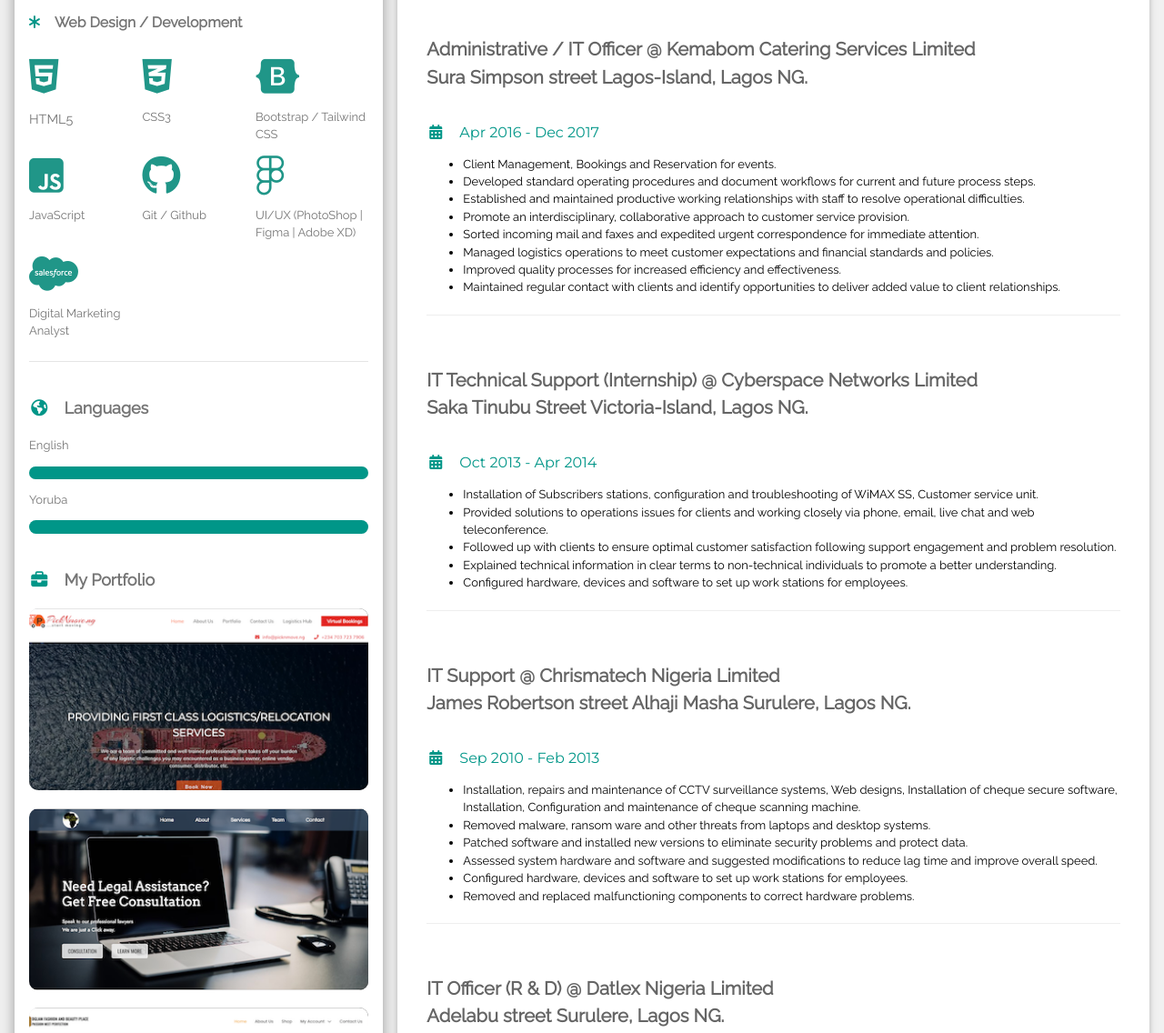
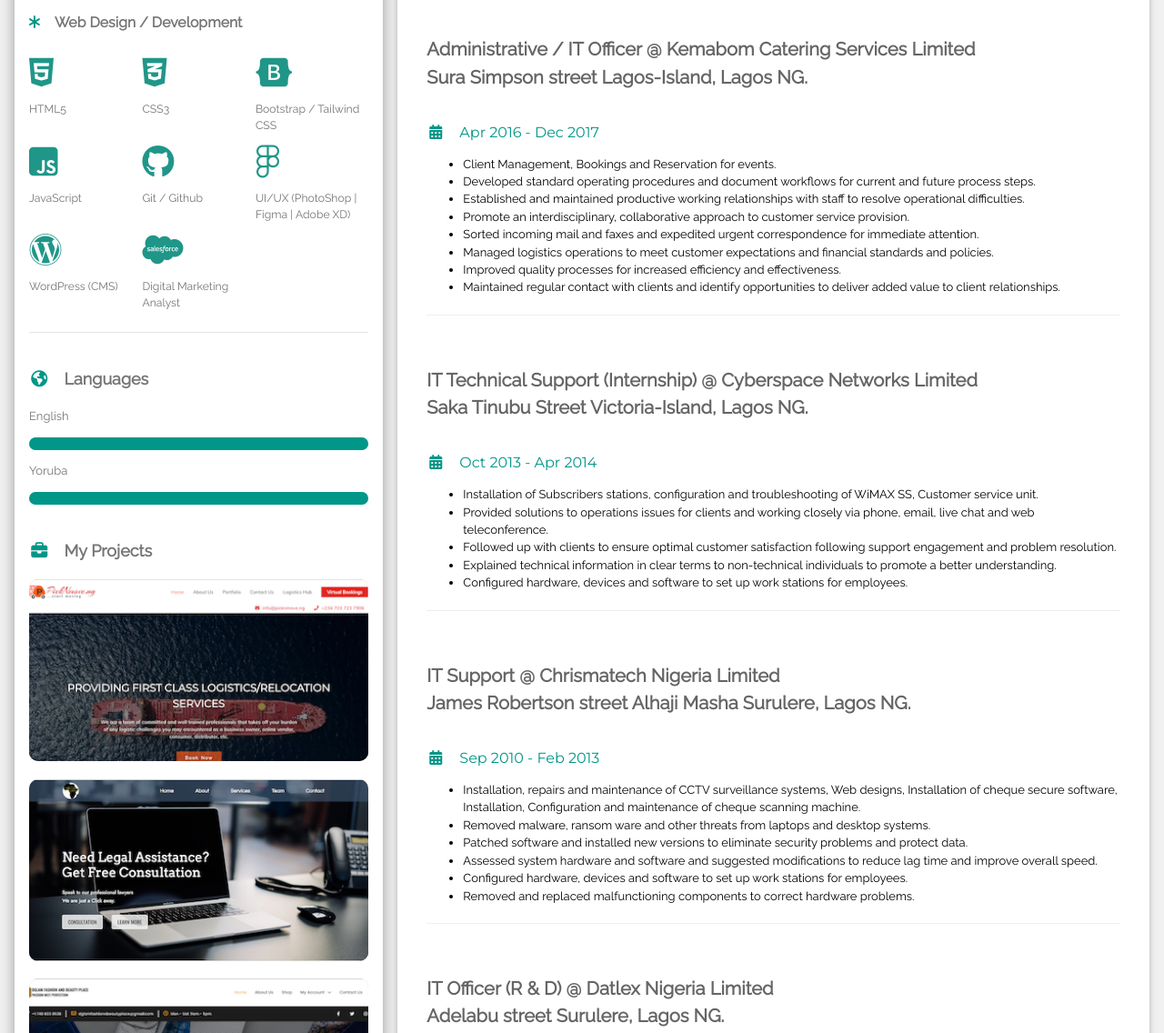
Before and after one commit to dharmyx/My-CV, a plain HTML site: page index.html in a window 1280 px wide. Shown: the part 715-1851 px from the top of the page at 91% size. Drawn offline with Linux system fonts and the light colour scheme; some icons are missing.

Commit message:
Updates on My CV

```diff
--- a/index.html
+++ b/index.html
@@ -73,41 +73,46 @@
                             </div>-->
                             <div class="tech2">
                                 <i class="fab fa-css3-alt"></i>
-                                <p>CSS3</p></div>
+                                <p class="tech-stack-text">CSS3</p></div>
                                 <!--<div class="w3-light-grey w3-round-xlarge w3-small">
                                 <div class="w3-container w3-center w3-round-xlarge w3-teal" style="width:91%">91%</div>
                             </div>-->
                                 <div class="tech3">
                                     <i class="fab fa-bootstrap"></i>
-                                <p>Bootstrap / Tailwind CSS </p></div>
+                                <p class="tech-stack-text">Bootstrap / Tailwind CSS </p></div>
                                 <!--<div class="w3-light-grey w3-round-xlarge w3-small">
                                 <div class="w3-container w3-center w3-round-xlarge w3-teal" style="width:90%">90%</div>
                             </div>-->
                             <div class="tech4">
                                 <i class="fab fa-js-square"></i>
-                                <p>JavaScript</p></div>
+                                <p class="tech-stack-text">JavaScript</p></div>
                                 <!--<div class="w3-light-grey w3-round-xlarge w3-small">
                                 <div class="w3-container w3-center w3-round-xlarge w3-teal" style="width:60%">60%</div>
                             </div>-->
                             <div class="tech5">
                                 <i class="fab fa-github"></i>
-                                <p>Git / Github</p></div>
+                                <p class="tech-stack-text">Git / Github</p></div>
                                 <!--<div class="w3-light-grey w3-round-xlarge w3-small">
                                 <div class="w3-container w3-center w3-round-xlarge w3-teal" style="width:85%">85%</div>
                             </div>-->
                                 <div class="tech6">
                                     <i class="fab fa-figma"></i><i class="fab fa-adobe"></i>
-                                <p>UI/UX (PhotoShop | Figma |
+                                <p class="tech-stack-text">UI/UX (PhotoShop | Figma |
                                     Adobe XD)</p></div>
                                 <!--<div class="w3-light-grey w3-round-xlarge w3-small">
                                 <div class="w3-container w3-center w3-round-xlarge w3-teal" style="width:70%">70%</div>
                             </div>-->
                                 <div class="tech7">
+                                    <i class="fab fa-wordpress"></i>
+                                <p class="tech-stack-text">WordPress (CMS)</p></div>
+
+                                <div class="tech8">
                                     <i class="fab fa-salesforce"></i>
-                                <p>Digital Marketing Analyst</p></div>
+                                <p class="tech-stack-text">Digital Marketing Analyst</p></div>
                                 <!--<div class="w3-light-grey w3-round-xlarge w3-small">
                                 <div class="w3-container w3-center w3-round-xlarge w3-teal" style="width:60%">60%</div>
                             </div>-->
+
 
                             </div>
                             <br>
@@ -124,7 +129,7 @@
                             </div>
                             <br>
                             <p class="w3-large w3-text-theme"><b><i
-                                        class="fas fa-briefcase fa-fw w3-margin-right w3-text-teal"></i>My Portfolio</b>
+                                        class="fas fa-briefcase fa-fw w3-margin-right w3-text-teal"></i>My Projects</b>
                             </p>
 
                             <div class="portfolio-column1">
@@ -140,7 +145,7 @@
                                 <div class="portfolio-image2"></div>
                                 <div class="overlay">
                                     <p class="click"><a href="https://africap-consulting-testpage.netlify.app/"
-                                            target="_blank">Africap Consulting</a></p>
+                                            target="_blank">Africap Consulting Law Firm</a></p>
                                 </div>
                             </div>
 
@@ -185,8 +190,8 @@
                             <div class="portfolio-column8">
                                 <div class="portfolio-image8"></div>
                                 <div class="overlay">
-                                    <p class="click"><a href="https://traveltourguideclone.netlify.app/"
-                                        target="_blank">Travel Tour Guide</a></p>
+                                    <p class="click"><a href="https://www.youngpreneurceo.com/"
+                                        target="_blank">Youngpreneurceo Business Coach</a></p>
                                 </div>
                             </div>
 
@@ -392,7 +397,7 @@
             <p>Connect with me on all Social Media platforms</p>
             <a class="facebook" href="https://www.facebook.com/teminidami" target="_blank">
                 <i class="fab fa-facebook w3-hover-opacity"></i></a>
-            <a class="twitter" href="https://www.twitter.com/iamMajordonlass" target="_blank">
+            <a class="twitter" href="https://www.twitter.com/iamdharmyx" target="_blank">
                 <i class="fab fa-twitter w3-hover-opacity"></i></a>
             <a class="instagram" href="https://www.instagram.com/teminidami" target="_blank">
                 <i class="fab fa-instagram-square w3-hover-opacity"></i></a>
@@ -404,7 +409,7 @@
                 <i class="fas fa-envelope w3-hover-opacity"></i></a>
             <!--<a class="snapchat" href="https://www.snapchat.com/" target="_blank">
                 <i class="fab fa-snapchat w3-hover-opacity"></i></a>-->
-            <p class="footmat">Proudly designed with &#x2764; by<a href="https://www.twitter.com/iamMajordonlass" class="footer-bar" target="_blank"> Dharmyx</a> &#169; 2020</p>
+            <p class="footmat">Proudly designed with &#x2764; by<a href="https://www.twitter.com/iamdharmyx" class="footer-bar" target="_blank"> Dharmyx</a> &#169; 2020</p>
         </footer>
 
     </body>
--- a/style.css
+++ b/style.css
@@ -627,7 +627,7 @@ a {
     width: 100%;
     height: 200px;
     margin: auto;
-    background-image: url(img/Travel-guide.png);
+    background-image: url(img/youngpreneurceo.png);
     background-position: center center;
     background-size: cover;
     background-repeat: no-repeat;
@@ -683,7 +683,7 @@ div.tech-stacks {
     padding-bottom: 10px;
 }
 p.tech-stack-text {
-    font-size: 1rem;
+    font-size: .85rem;
 }
 .fa-sitemap,
 .fa-fingerprint {
@@ -698,9 +698,10 @@ p.tech-stack-text {
 .fa-github,
 .fa-figma,
 .fa-adobe,
+.fa-wordpress,
 .fa-salesforce {
     color: #209688;
-    font-size: 3rem;
+    font-size: 2.5rem;
 }
 
 .facebook,
```
Also changed, not shown: img/youngpreneurceo.png (added).
